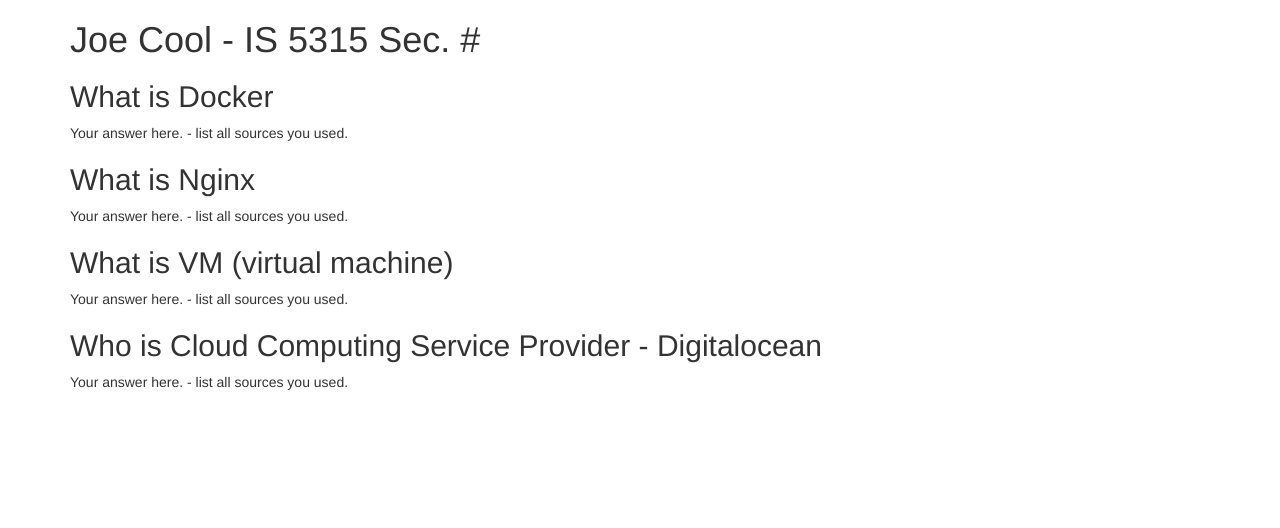
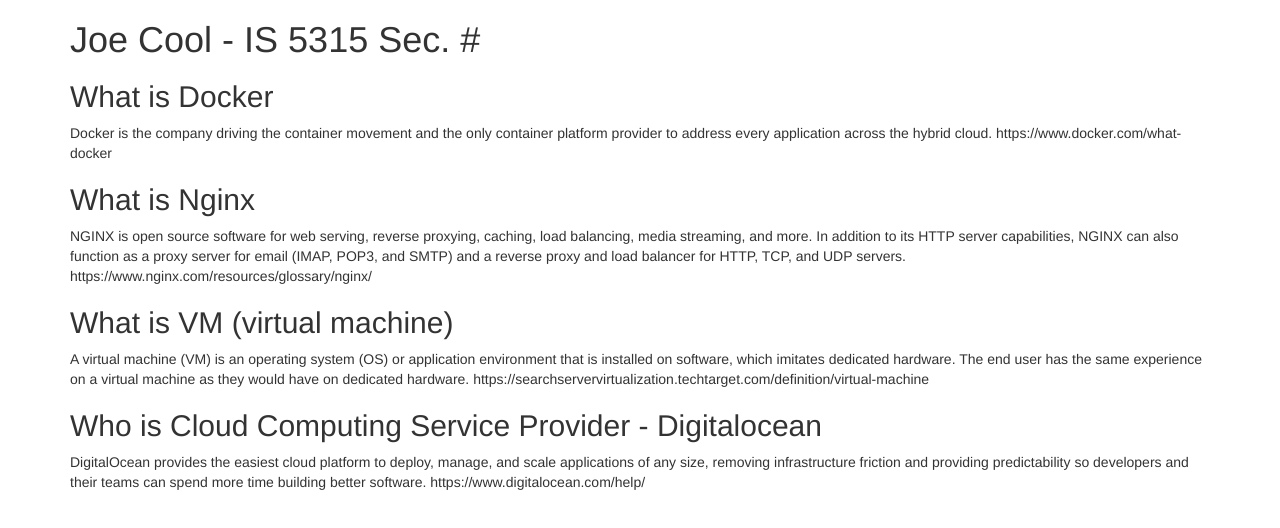
Before and after one commit to yucoco22cn/5315yue, a plain HTML site: page index.html in a window 1280 px wide. Drawn offline with nearby package versions, Linux system fonts and the light colour scheme.

Commit message:
adding index.html

```diff
--- a/index.html
+++ b/index.html
@@ -7,13 +7,18 @@
     <div class="container">
       <h1>Joe Cool - IS 5315 Sec. #</h1>
       <h2>What is Docker</h2>
-      <p>Your answer here. - list all sources you used.</p>
+      <p>Docker is the company driving the container movement and the only container platform provider to address every application across the hybrid cloud.
+      https://www.docker.com/what-docker</p>
       <h2>What is Nginx</h2>
-      <p>Your answer here. - list all sources you used.</p>
+      <p>NGINX is open source software for web serving, reverse proxying, caching, load balancing, media streaming, and more.
+      In addition to its HTTP server capabilities, NGINX can also function as a proxy server for email (IMAP, POP3, and SMTP) and a reverse proxy and load balancer for HTTP, TCP, and UDP servers.
+      https://www.nginx.com/resources/glossary/nginx/</p>
       <h2>What is VM (virtual machine)</h2>
-      <p>Your answer here. - list all sources you used.</p>
+      <p>A virtual machine (VM) is an operating system (OS) or application environment that is installed on software, which imitates dedicated hardware. The end user has the same experience on a virtual machine as they would have on dedicated hardware.
+      https://searchservervirtualization.techtarget.com/definition/virtual-machine</p>
       <h2>Who is Cloud Computing Service Provider - Digitalocean</h2>
-      <p>Your answer here. - list all sources you used.</p>
+      <p>DigitalOcean provides the easiest cloud platform to deploy, manage, and scale applications of any size, removing infrastructure friction and providing predictability so developers and their teams can spend more time building better software.
+      https://www.digitalocean.com/help/</p>
     </div>
   </body>
 </html>
```
